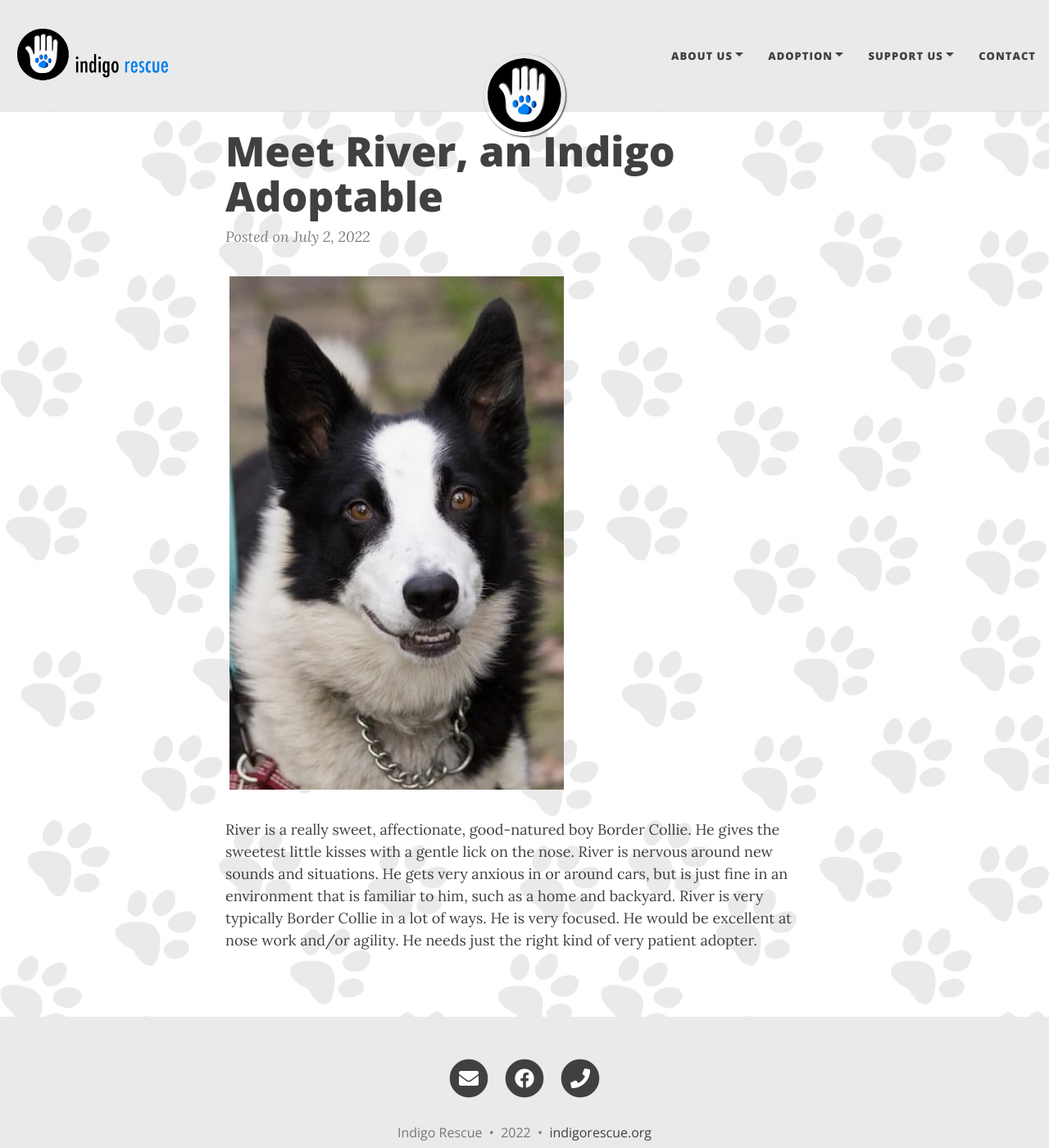
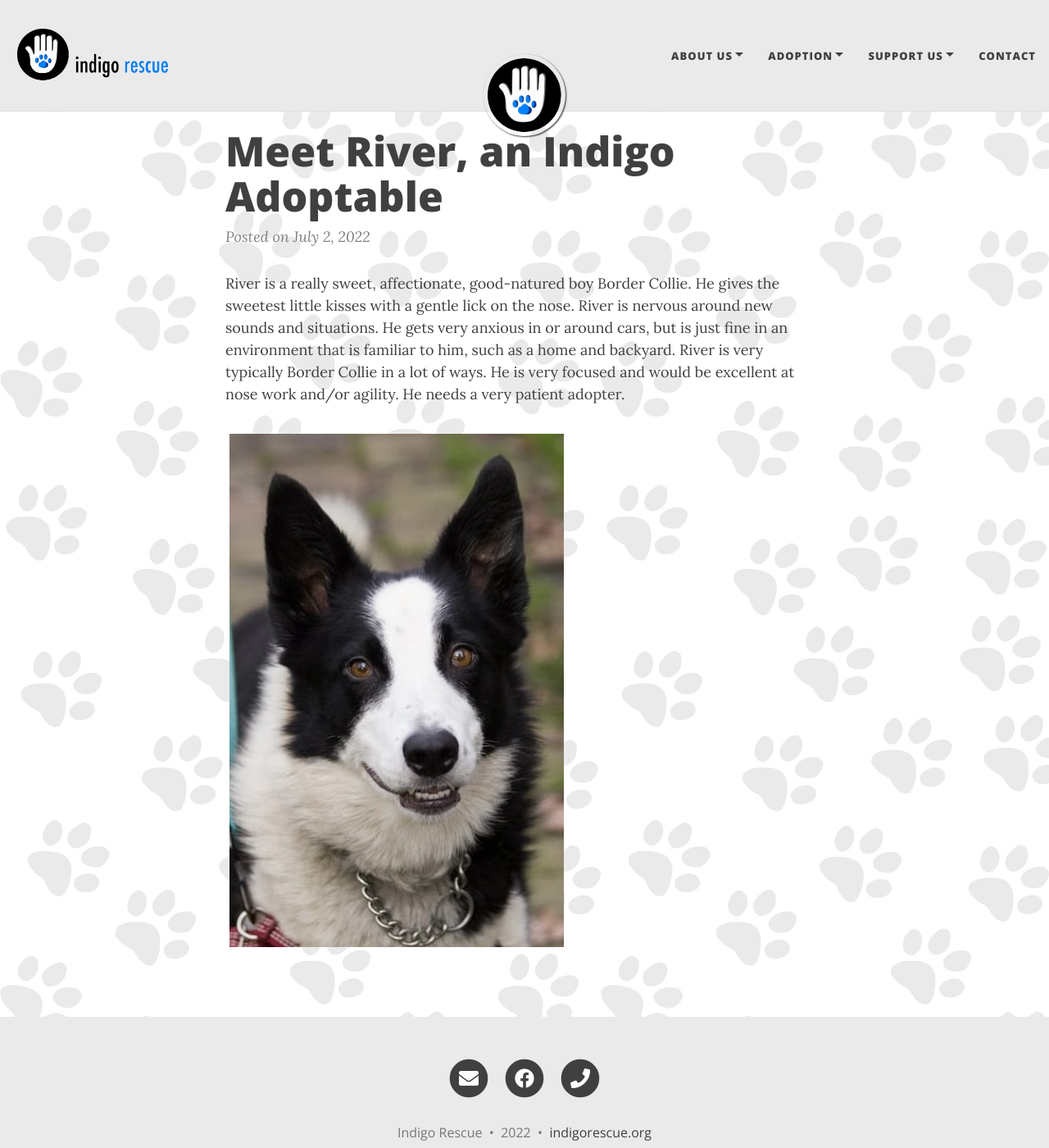
Before and after one commit to indigorescue-org/indigorescue-org.github.io, a Jekyll site: the page built from _posts/2022-07-02-meet-river-an-indigo-adoptable.markdown, in a window 1280 px wide and 1400 px high. Shown: the whole window at 82% size. Built offline with Jekyll 4.4.1, drawn with Linux system fonts in a browser that asks for light colours; nearby versions of some CDN libraries.

Commit message:
Updated Meet River An Indigo Adoptable

```diff
--- a/_posts/2022-07-02-meet-river-an-indigo-adoptable.markdown
+++ b/_posts/2022-07-02-meet-river-an-indigo-adoptable.markdown
@@ -3,6 +3,6 @@ title: Meet River, an Indigo Adoptable
 date: 2022-07-02 22:15:00 -04:00
 ---
 
+River is a really sweet, affectionate, good-natured boy Border Collie. He gives the sweetest little kisses with a gentle lick on the nose. River is nervous around new sounds and situations. He gets very anxious in or around cars, but is just fine in an environment that is familiar to him, such as a home and backyard. River is very typically Border Collie in a lot of ways. He is very focused and would be excellent at nose work and/or agility. He needs a very patient adopter.
+
 ![river.jpg](/uploads/river.jpg)
-
-River is a really sweet, affectionate, good-natured boy Border Collie. He gives the sweetest little kisses with a gentle lick on the nose. River is nervous around new sounds and situations. He gets very anxious in or around cars, but is just fine in an environment that is familiar to him, such as a home and backyard. River is very typically Border Collie in a lot of ways. He is very focused. He would be excellent at nose work and/or agility. He needs just the right kind of very patient adopter.
```
